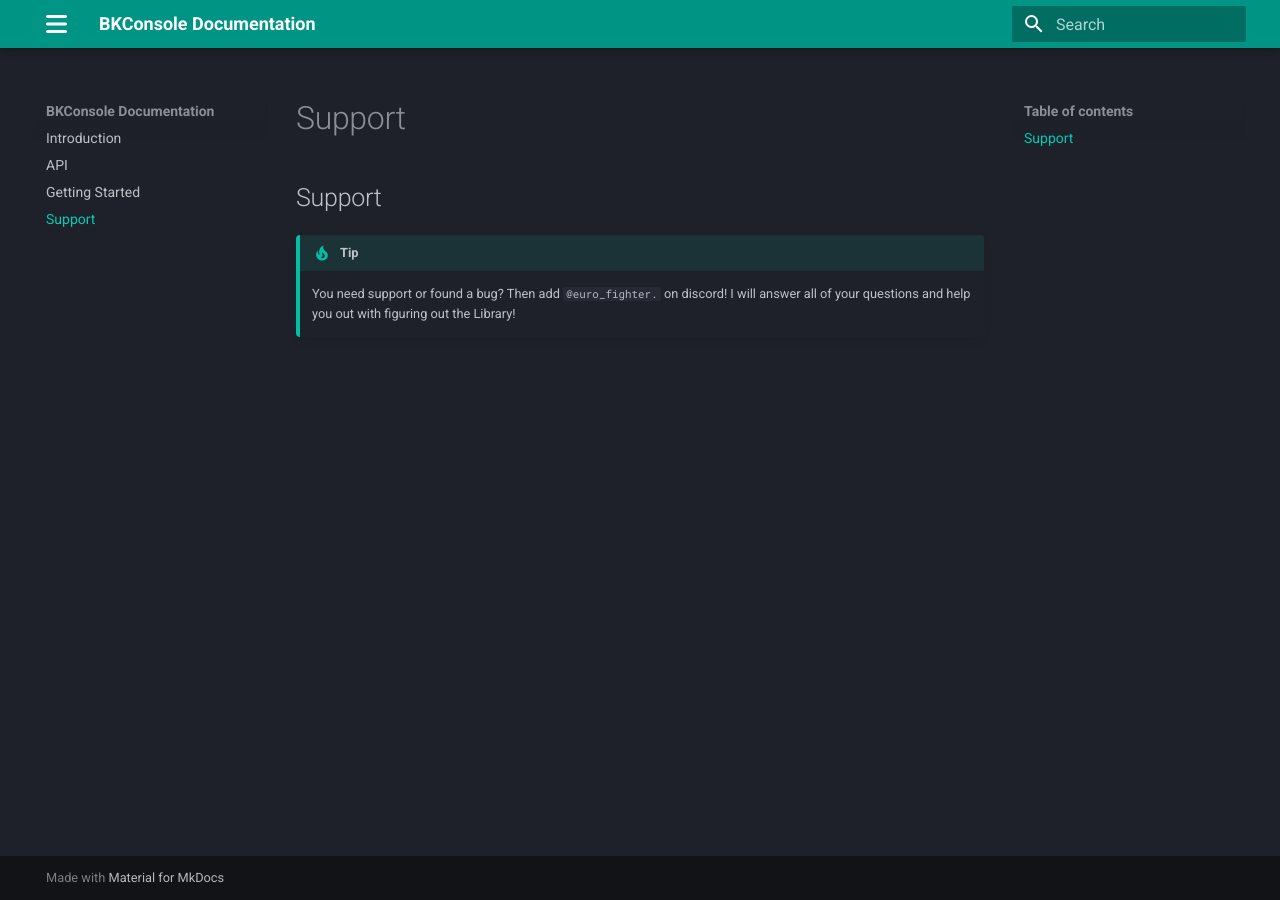
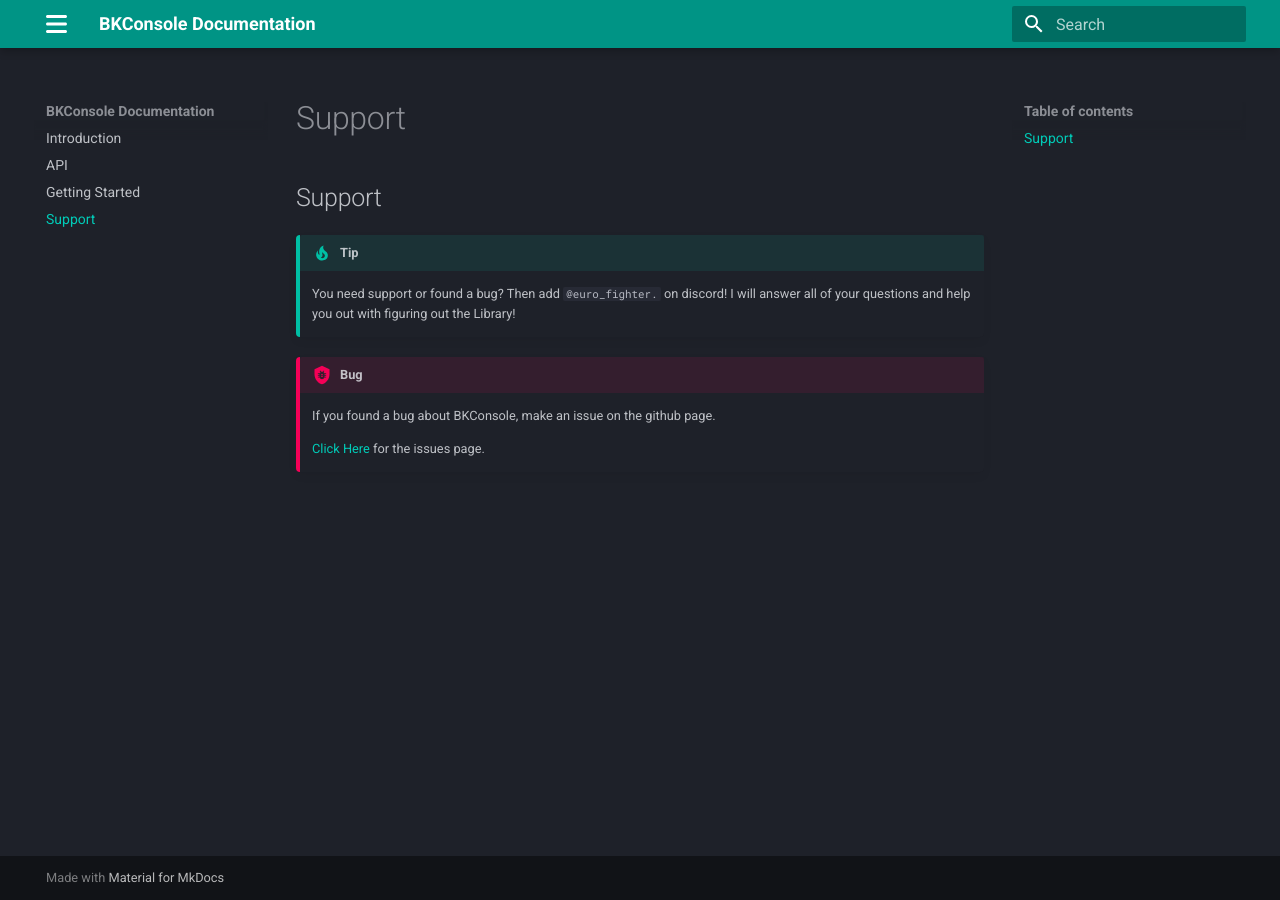
Before and after one commit to NotDumbDev/bkconsole-doc, an MkDocs documentation site: the page built from docs/Support.md, in a window 1280 px wide. Built offline with MkDocs 1.6.1 and Material for MkDocs 9.7.7, drawn with Linux system fonts in a browser that asks for light colours.

Commit message:
Added bug admonition for bugs

```diff
--- a/docs/Support.md
+++ b/docs/Support.md
@@ -3,3 +3,8 @@
     You need support or found a bug?
     Then add `@euro_fighter.` on discord!
     I will answer all of your questions and help you out with figuring out the Library!
+
+!!!bug
+    If you found a bug about BKConsole, make an issue on the github page.
+
+    [Click Here](https://github.com/NotDumbDev/bkconsole-doc/issues, "Issues") for the issues page.
```
